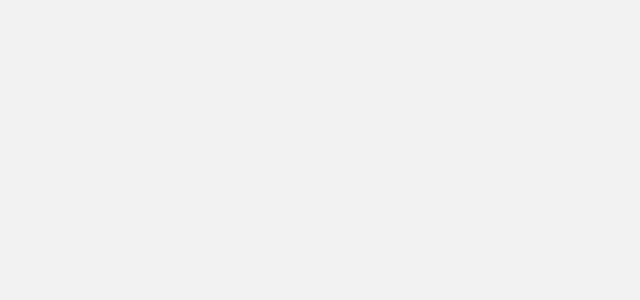
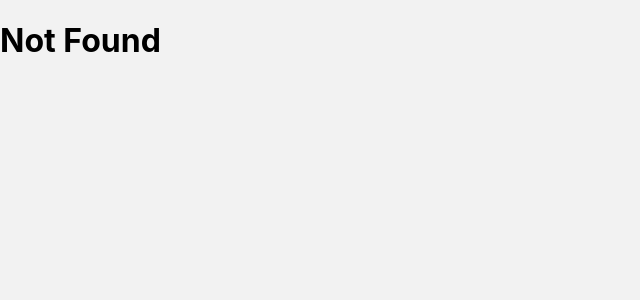
Before and after one commit to kimKh4092/Personal-Website, a React (Create React App) app: page /not-found in a window 1280 px wide. Before the commit this address had no page. Shown: the top 300 px of the page, without its empty margins (0-640 px from the left). Built offline with nearby package versions, Linux system fonts and the light colour scheme.

Commit message:
modified

```diff
--- a/src/App.js
+++ b/src/App.js
@@ -1,7 +1,8 @@
 import Main from './components/welcomePage';
 import './App.css';
-import { BrowserRouter, Route, Redirect, Switch, Routes } from 'react-router-dom'
+import { BrowserRouter, Route, Routes, Navigate } from 'react-router-dom'
 import React, { Component } from 'react';
+import NotFound from './components/notFound';
 
 
 class APP extends Component {
@@ -11,8 +12,13 @@ class APP extends Component {
       <BrowserRouter>
         <Routes>
           <Route path='/' element={<Main />} />
+          <Route path='*' element={<Navigate to='/not-found' />} />
+          <Route path='/not-found' element={<NotFound />} />
         </Routes>
+
+
       </BrowserRouter>
+
     );
   }
 }
--- /dev/null
+++ b/src/components/notFound.jsx
@@ -0,0 +1,13 @@
+import React, { Component } from 'react';
+
+
+class NotFound extends Component {
+
+    render() {
+        return (
+            <h1>Not Found</h1>
+        );
+    }
+}
+
+export default NotFound;
```
